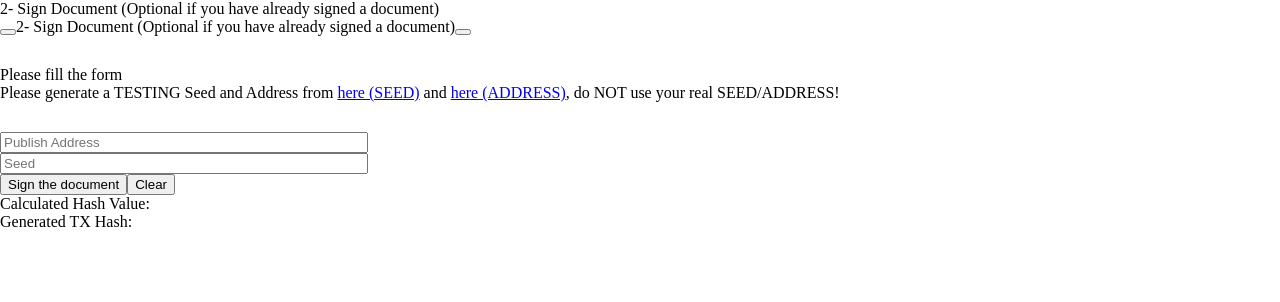
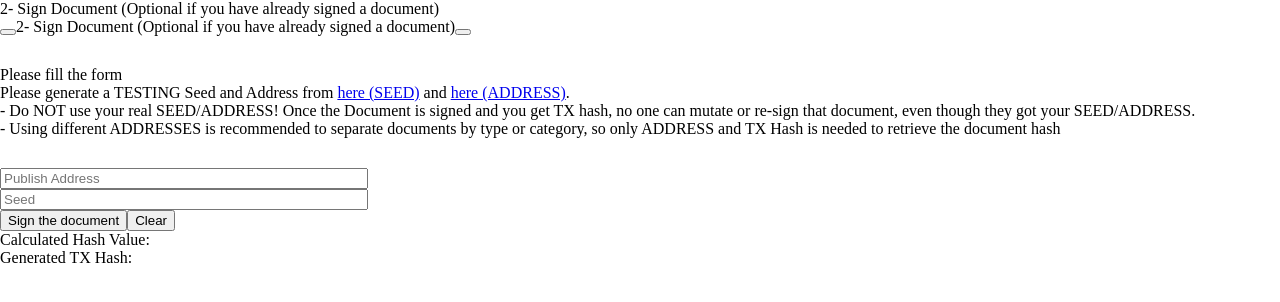
Before and after one commit to iotaledger/poc-document-immutable-blueprint, a React (Create React App) app: page /sign in a window 1280 px wide. Shown: the top 302 px of the page. Built offline with nearby package versions, Linux system fonts and the light colour scheme.

Commit message:
added more hints/description

```diff
--- a/src/partials/DocumentSignature.js
+++ b/src/partials/DocumentSignature.js
@@ -25,7 +25,10 @@ class App extends Component {
     let seedLink =  <a target="_blank" href='https://ipfs.io/ipfs/QmdqTgEdyKVQAVnfT5iV4ULzTbkV4hhkDkMqGBuot8egfA'>here (SEED)</a>
     let AddLink =  <a target="_blank" href='https://people.dsv.su.se/~haughey/iota-offline/iota-offline-address-generator.html'>here (ADDRESS)</a>
     let title = 'Please fill the form'
-    let text = <div className="message-box--content">{`Please generate a TESTING Seed and Address from`} {seedLink} and {AddLink}, do NOT use your real SEED/ADDRESS!</div>
+    let text = (<div className="message-box--content">{`Please generate a TESTING Seed and Address from`} {seedLink} and {AddLink}. <br />
+    {`- Do NOT use your real SEED/ADDRESS! Once the Document is signed and you get TX hash, no one can mutate or re-sign that document, even though they got your SEED/ADDRESS.`} <br />
+    {`- Using different ADDRESSES is recommended to separate documents by type or category, so only ADDRESS and TX Hash is needed to retrieve the document hash`} <br />
+    </div>)
     let cssClass = 'message-box__info'
     if(isFormFilled && !isFormatValid) {
       cssClass = 'message-box__danger'
```
